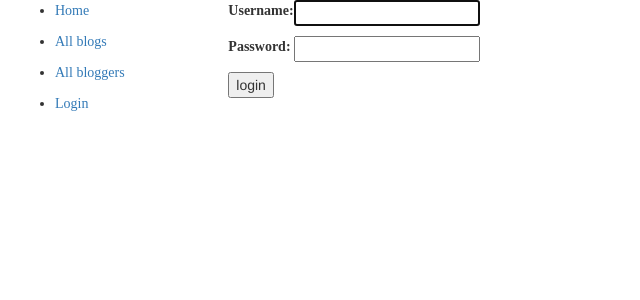
After one commit to RezenkovD/blog_site_django, a Django app: page /accounts/login/ in a window 1280 px wide. The commit adds this page. Shown: the top 300 px of the page, without its empty margins (0-640 px from the left). Run offline with Django 4.2, Linux system fonts and the light colour scheme; some libraries are stand-ins or nearby versions.

Commit message:
add login or logout

```diff
--- a/app_blog/models.py
+++ b/app_blog/models.py
@@ -1,5 +1,6 @@
 from django.db import models
 from django.urls import reverse
+from django.contrib.auth.models import User
 
 # Create your models here.
 class blog_author(models.Model):
--- a/app_blog/templates/base_generic.html
+++ b/app_blog/templates/base_generic.html
@@ -28,6 +28,14 @@
           <li><p class="p1"><a href="{% url 'index' %}">Home</p></a></li>
           <li><p class="p1"><a href="{% url 'blogs' %}">All blogs</p></a></li>
           <li><p class="p1"><a href="{% url 'authors' %}">All bloggers</p></a></li>
+
+          {% if user.is_authenticated %}
+          <li><p class="p1">User: {{ user.get_username }}</p></li>
+          <li><p class="p1"><a href="{% url 'logout'%}?next={{request.path}}">Logout</a></p></li>
+          {% else %}
+          <li><p class="p1"><a href="{% url 'login'%}?next={{request.path}}">Login</a></p></li>
+          {% endif %}
+
       </ul>
      {% endblock %}
       </div>
--- a/app_blog/views.py
+++ b/app_blog/views.py
@@ -1,8 +1,11 @@
 from django.shortcuts import render
 from django.views import generic
 from .models import blog_author, blog, blog_comment
+from django.contrib.auth.decorators import login_required
 
 # Create your views here.
+
+@login_required
 def index(request):
     return render(request, 'index.html')
 
--- a/blog_site/urls.py
+++ b/blog_site/urls.py
@@ -5,3 +5,7 @@ urlpatterns = [
     path('admin/', admin.site.urls),
     path('app_blog/', include('app_blog.urls'))
 ]
+
+urlpatterns += [
+    path('accounts/', include('django.contrib.auth.urls')),
+]
--- /dev/null
+++ b/templates/registration/login.html
@@ -0,0 +1,40 @@
+{% extends "base_generic.html" %}
+
+{% block content %}
+
+{% if form.errors %}
+<p class="p1">Your username and password didn't match. Please try again.</p>
+{% endif %}
+
+{% if next %}
+  {% if user.is_authenticated %}
+  <p class="p1">Your account doesn't have access to this page. To proceed,
+    please login with an account that has access.</p>
+  {% else %}
+  <p class="p1">Please login to see this page.</p>
+  {% endif %}
+{% endif %}
+
+<form method="post" action="{% url 'login' %}">
+{% csrf_token %}
+<table>
+
+<tr>
+  <td><p class="p1">{{ form.username.label_tag }}</p></td>
+  <td><p class="p1">{{ form.username }}</p></td>
+</tr>
+
+<tr>
+  <td><p class="p1">{{ form.password.label_tag }}</p></td>
+  <td><p class="p1">{{ form.password }}</p></td>
+</tr>
+</table>
+
+<input type="submit" value="login" />
+<input type="hidden" name="next" value="{{ next }}" />
+</form>
+
+<!-- {# Assumes you setup the password_reset view in your URLconf #}
+<p class="p1"><a href="{% url 'password_reset' %}">Lost password?</a></p> -->
+
+{% endblock %}
```
Also changed, not shown: blog_site/settings.py (+5 -2 lines), templates/registration/logged_out.html (added, +7 -0 lines), db.sqlite3.
